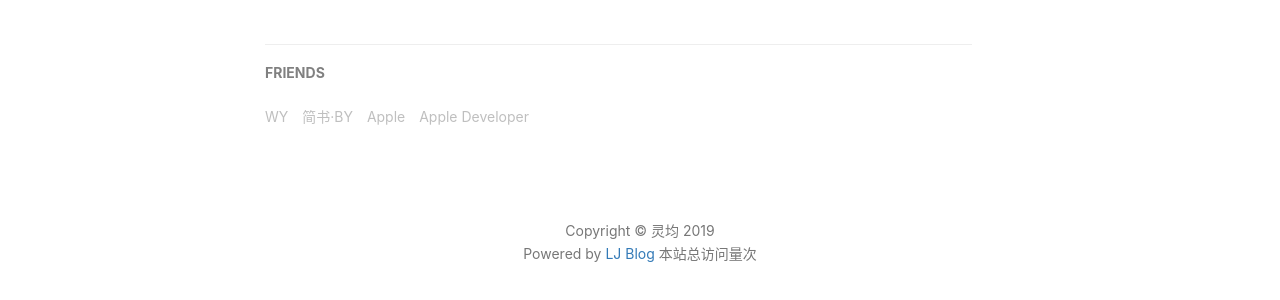
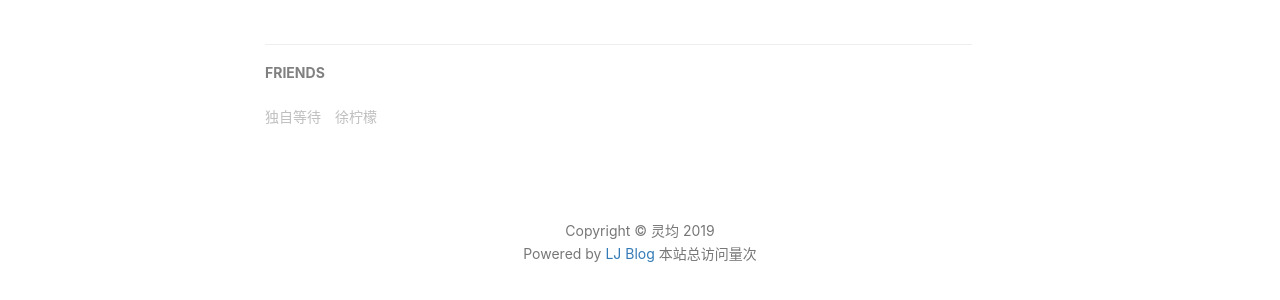
Before and after one commit to cslingjun/cslingjun.github.io, a Jekyll site: the page built from index.html, in a window 1280 px wide. Shown: the part 2040-2340 px from the top of the page. Built offline with Jekyll 4.4.1, drawn with Linux system fonts in a browser that asks for light colours; nearby versions of some CDN libraries; the list of posts is cut into pages by our own code; comment, search, counter and statistics services are not loaded.

Commit message:
modify blog

```diff
--- a/_config.yml
+++ b/_config.yml
@@ -99,16 +99,10 @@ service-worker: true
 # Friends
 friends: [
     {
-        title: "WY",
-        href: "http://zhengwuyang.com"
+        title: "独自等待",
+        href: "https://www.waitalone.cn"
     },{
-        title: "简书·BY",
-        href: "http://www.jianshu.com/u/e71990ada2fd"
-    },{
-        title: "Apple",
-        href: "https://apple.com"
-    },{
-        title: "Apple Developer",
-        href: "https://developer.apple.com/"
+        title: "徐柠檬",
+        href: "http://www.hiningmeng.cn/"
     }
 ]
```
